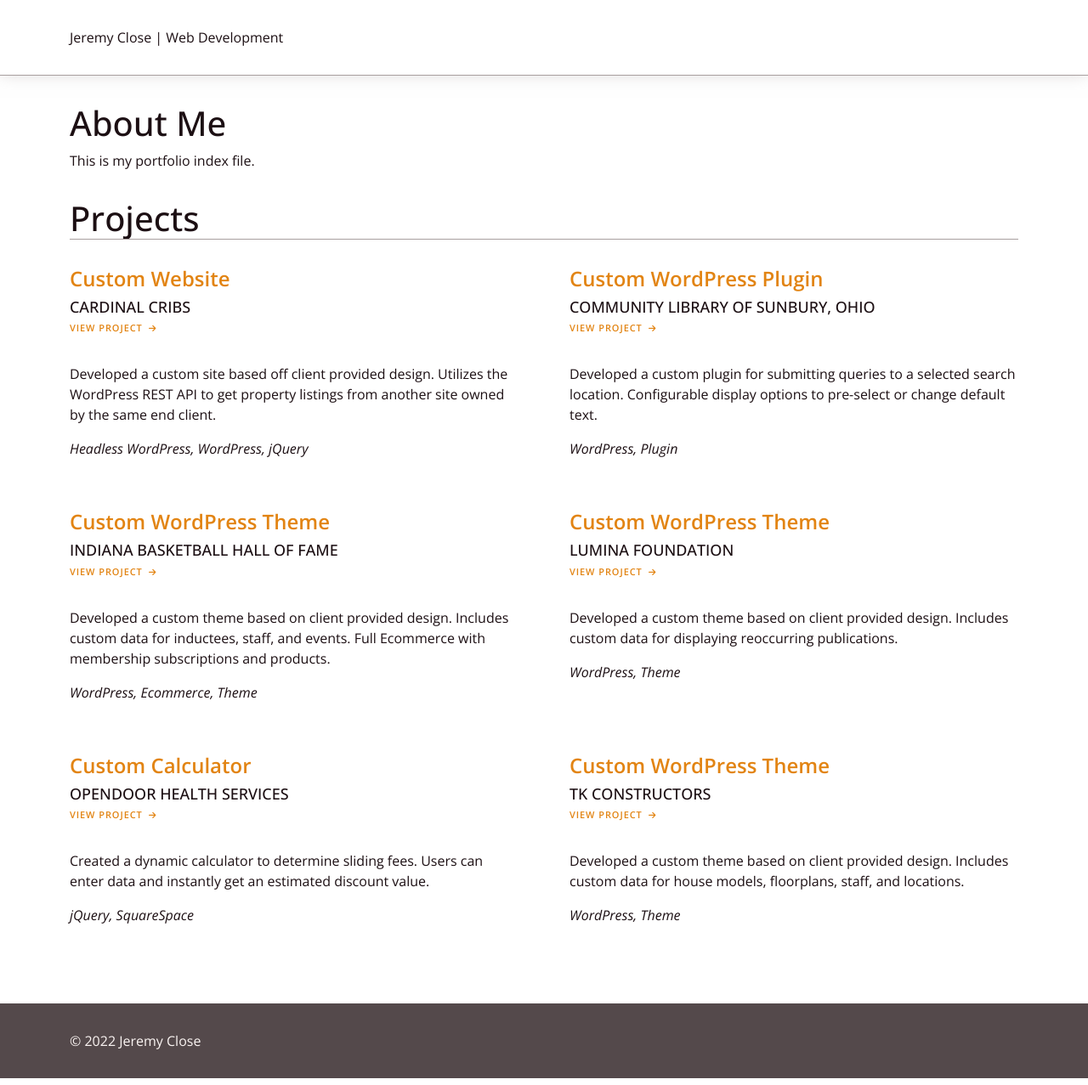
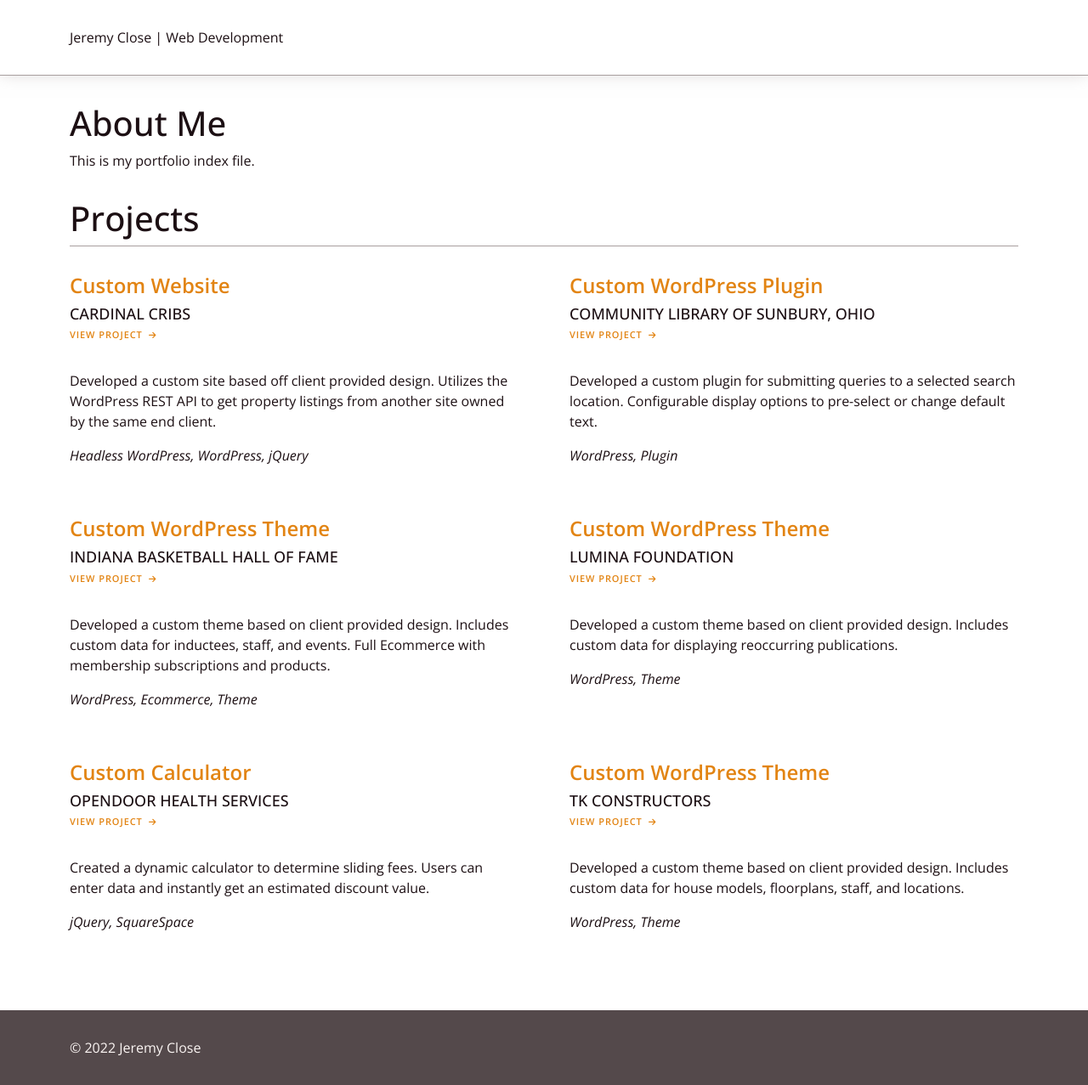
Before and after one commit to jkclose/jkclose.github.io, a Jekyll site: the page built from index.html, in a window 1280 px wide. Shown: the whole page at 85% size. Built offline with Jekyll 4.4.1, drawn with Linux system fonts in a browser that asks for light colours.

Commit message:
Project Collection testing

```diff
--- a/css/style.scss
+++ b/css/style.scss
@@ -89,14 +89,8 @@
 article {
 
 	h1 {
-
-		&:after {
-			content: "";
-			position: relative;
-			display: block;
-			width: 100%;
-			border-bottom: 1px solid $gray-400;
-		}
+		padding-bottom: $spacer * 0.5;
+		border-bottom: 1px solid $gray-400;
 	}
 
 	section {
@@ -121,7 +115,7 @@
 		}
 
 		header {
-			margin-bottom: $spacer;
+			margin-bottom: $spacer * 0.5;
 
 			h2 {
 				font-size: 1.5rem;
```
